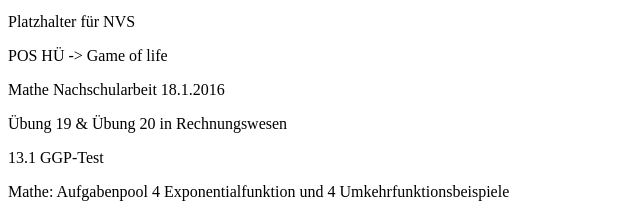
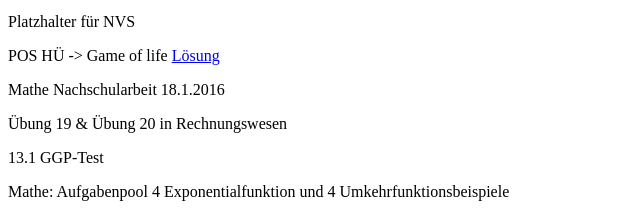
Before and after one commit to aceus1/aceus1.github.io, a plain HTML site: page index.html in a window 1280 px wide. Shown: the part 237-454 px from the top of the page, 0-640 px from the left. Drawn offline with Linux system fonts and the light colour scheme.

Commit message:
added POS solution

```diff
--- a/index.html
+++ b/index.html
@@ -11,7 +11,7 @@
 <p>Englisch HÜ vom Zettel mit 3 Punkten</p>
 <p>Projektarbeit</p>
 <p>Platzhalter für NVS</p>
-<p>POS HÜ -> Game of life</p>
+<p>POS HÜ -> Game of life <a href="https://github.com/aceus1/POS-Wochenaufgaben/tree/master/161220HUderWoche12%20Game%20of%20life%20simulation">Lösung</a></p>
 <p>Mathe Nachschularbeit 18.1.2016</p>
 <p>Übung 19 & Übung 20 in Rechnungswesen</p>
 <p>13.1 GGP-Test</p>
```
